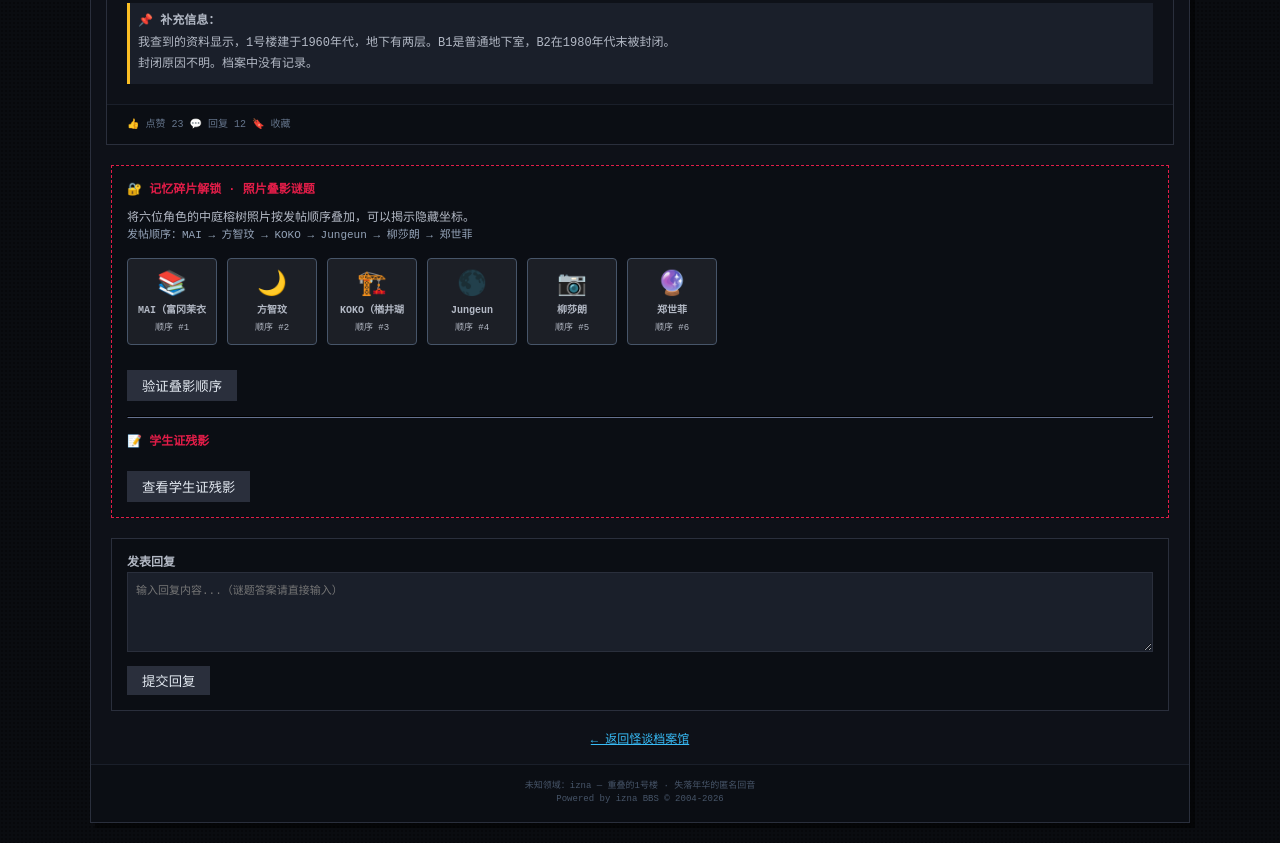
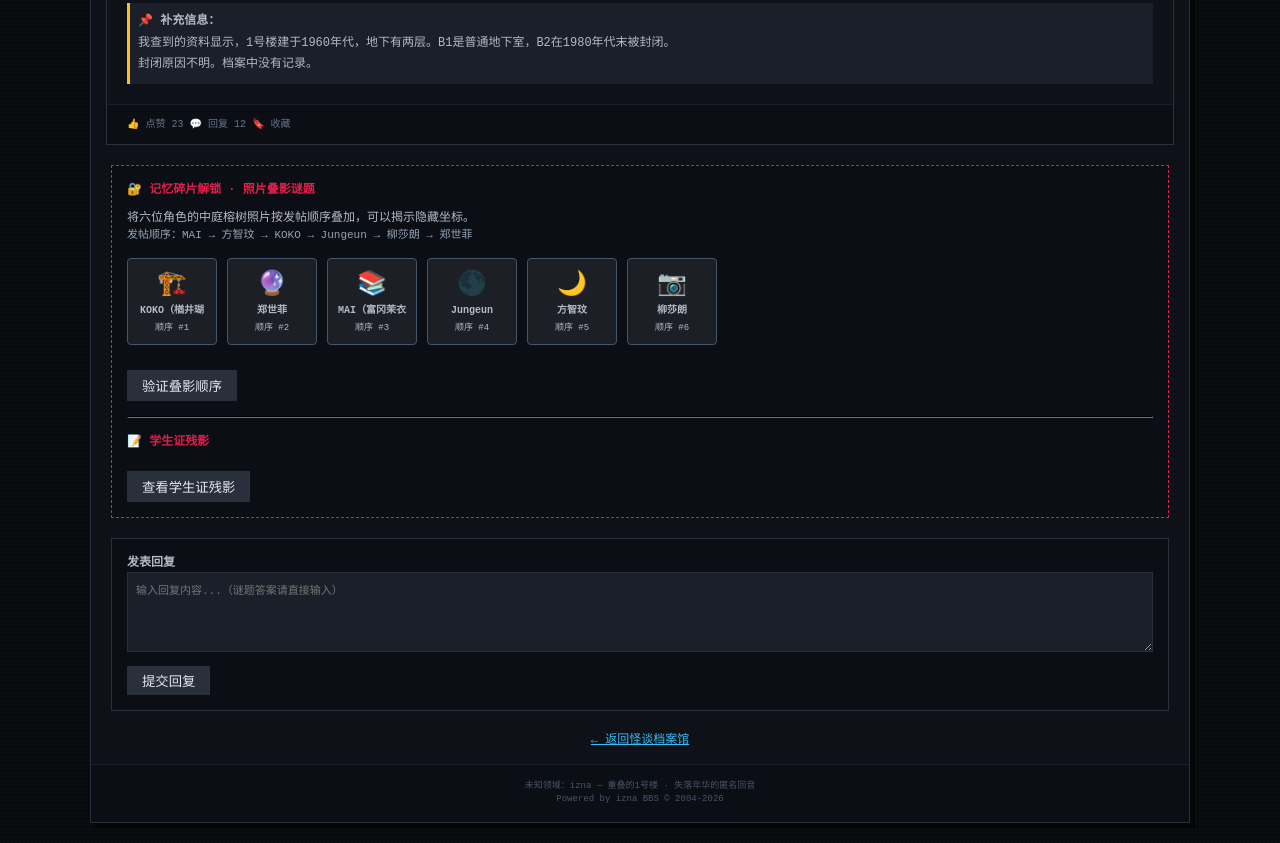
Before and after one commit to shengbingl452-cell/Unknown-Sector-izna, a plain HTML site: page post_mai.html in a window 1280 px wide. Shown: the part 1059-1902 px from the top of the page. Drawn offline with Linux system fonts and the light colour scheme.

Commit message:
打乱照片初始顺序，增加谜题挑战性

```diff
--- a/post_mai.html
+++ b/post_mai.html
@@ -145,7 +145,8 @@
         { name: "郑世菲", emoji: "🔮", order: 5 }
     ];
 
-    let selectedOrder = [0, 1, 2, 3, 4, 5];
+    // 初始打乱顺序，需要玩家手动排列回正确顺序 [0,1,2,3,4,5]
+    let selectedOrder = [2, 5, 0, 3, 1, 4];
     const container = document.getElementById("photo-stack-area");
 
     function renderPhotos() {
```
